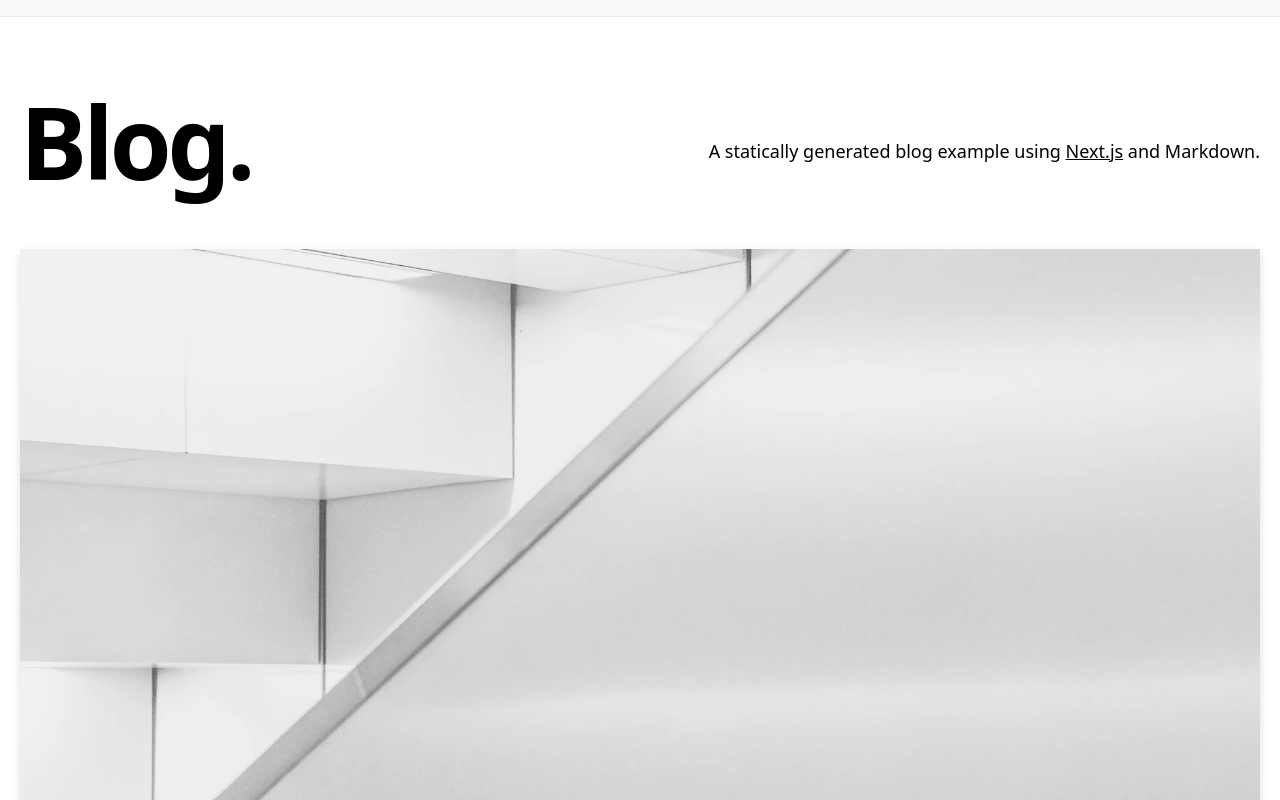
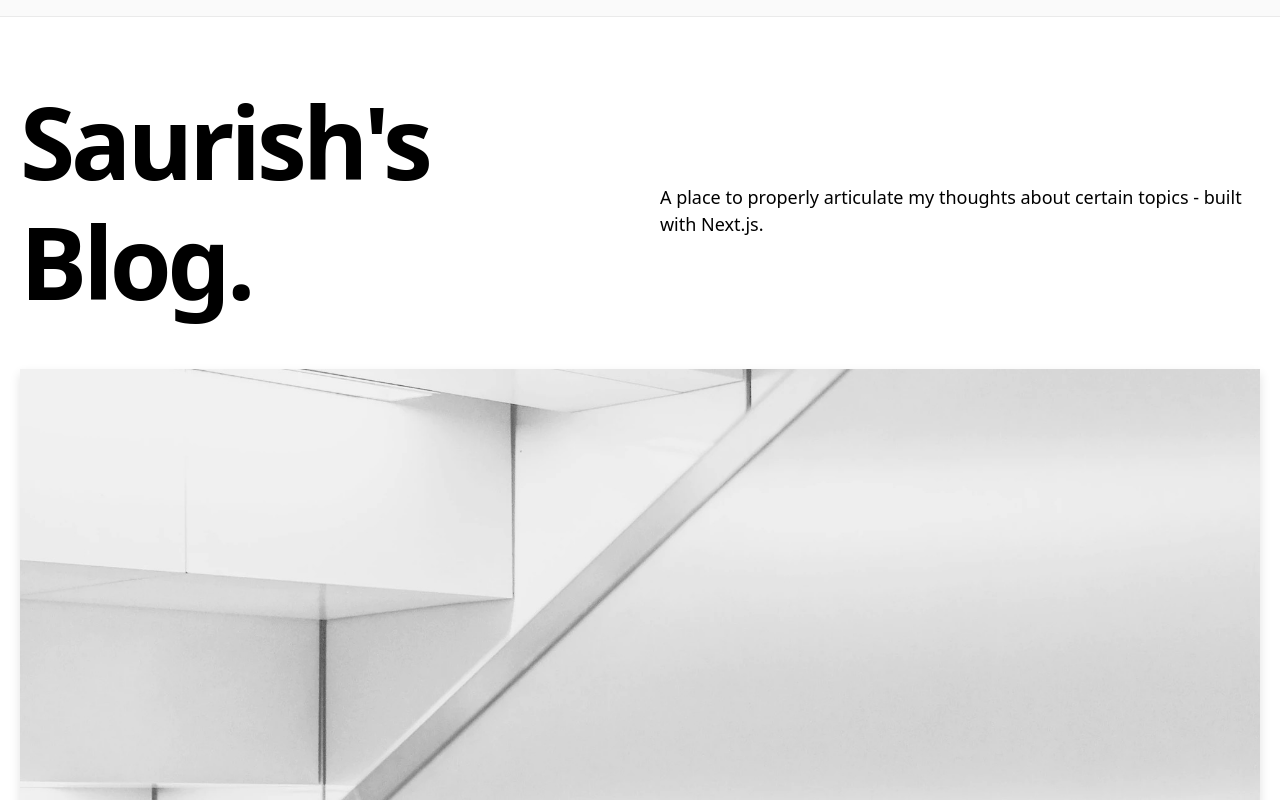
Before and after one commit to minor/blog, a Next.js app: page / in a window 1280 px wide. Shown: the top 800 px of the page. Built offline with nearby package versions, Linux system fonts and the light colour scheme.

Commit message:
[update] intro.js

```diff
--- a/components/intro.js
+++ b/components/intro.js
@@ -4,17 +4,10 @@
   return (
     <section className="flex-col md:flex-row flex items-center md:justify-between mt-16 mb-16 md:mb-12">
       <h1 className="text-6xl md:text-8xl font-bold tracking-tighter leading-tight md:pr-8">
-        Blog.
+        Saurish's Blog.
       </h1>
       <h4 className="text-center md:text-left text-lg mt-5 md:pl-8">
-        A statically generated blog example using{' '}
-        <a
-          href="https://nextjs.org/"
-          className="underline hover:text-success duration-200 transition-colors"
-        >
-          Next.js
-        </a>{' '}
-        and {CMS_NAME}.
+        A place to properly articulate my thoughts about certain topics - built with Next.js.
       </h4>
     </section>
   )
```
